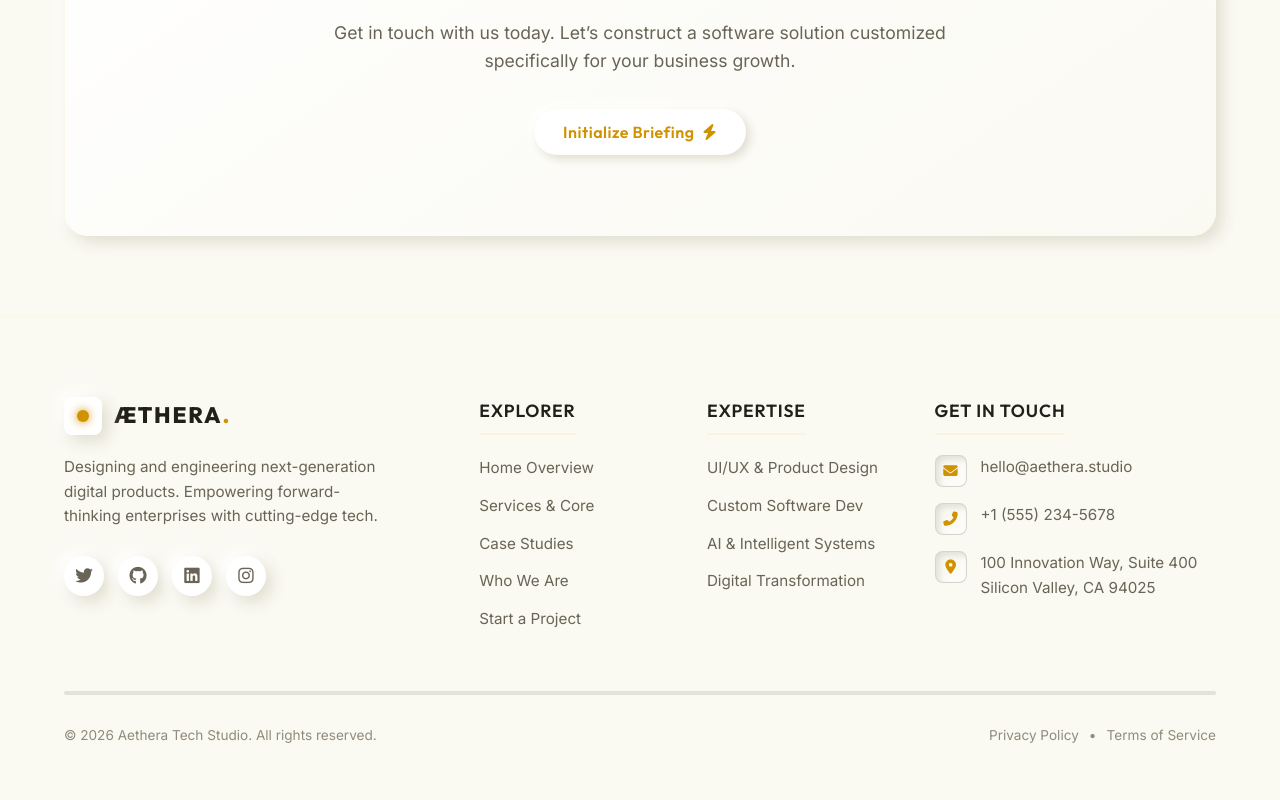
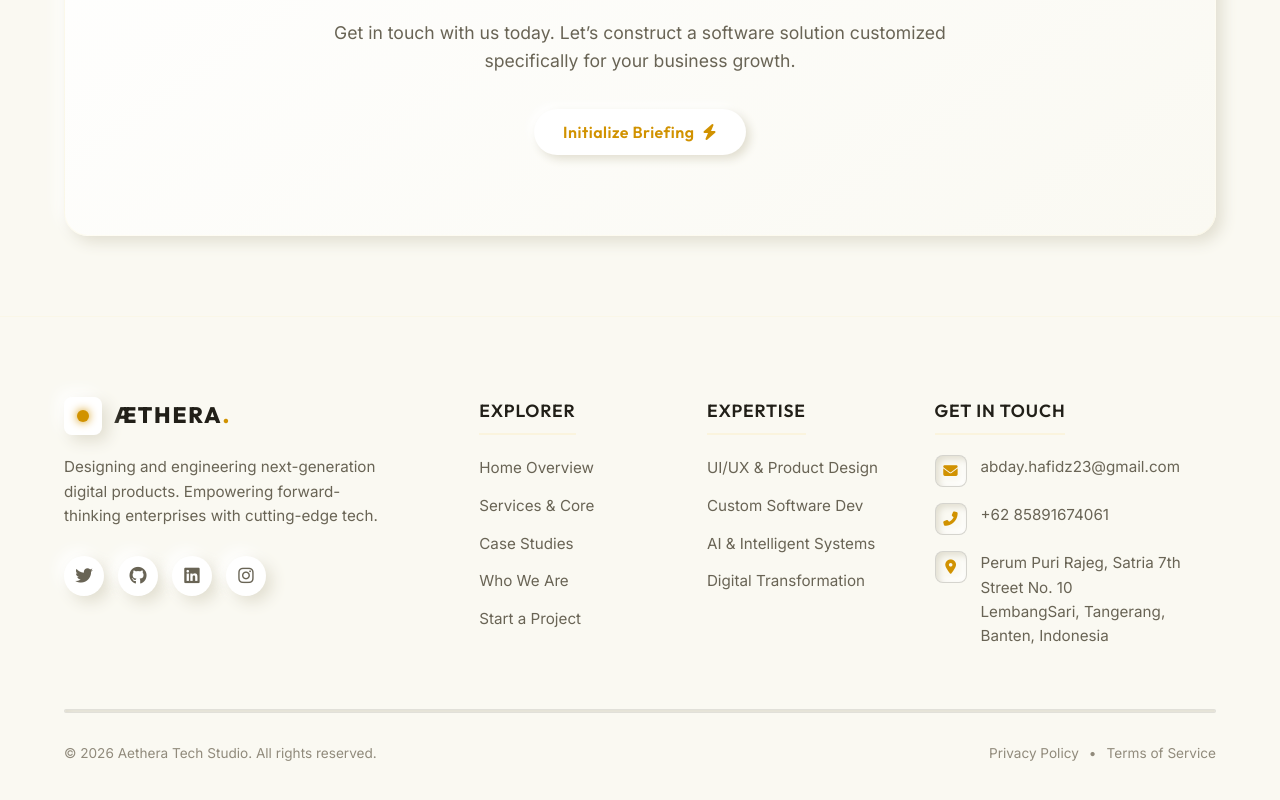
Before and after one commit to abday-wong/ALPHECCI, a React (Vite) app: page / in a window 1280 px wide. Shown: the part 1925-2725 px from the top of the page. Built offline with nearby package versions, Linux system fonts and the light colour scheme.

Commit message:
feat: update contact channels info to Abday Hafidz's real channels

```diff
--- a/src/components/Footer.jsx
+++ b/src/components/Footer.jsx
@@ -74,19 +74,19 @@ export default function Footer({ setActivePage }) {
               <div className="contact-icon-box neo-sunken">
                 <i className="fas fa-envelope text-gold"></i>
               </div>
-              <span>hello@aethera.studio</span>
+              <span>abday.hafidz23@gmail.com</span>
             </li>
             <li>
               <div className="contact-icon-box neo-sunken">
                 <i className="fas fa-phone-alt text-gold"></i>
               </div>
-              <span>+1 (555) 234-5678</span>
+              <span>+62 85891674061</span>
             </li>
             <li>
               <div className="contact-icon-box neo-sunken">
                 <i className="fas fa-map-marker-alt text-gold"></i>
               </div>
-              <span>100 Innovation Way, Suite 400<br />Silicon Valley, CA 94025</span>
+              <span>Perum Puri Rajeg, Satria 7th Street No. 10<br />LembangSari, Tangerang, Banten, Indonesia</span>
             </li>
           </ul>
         </div>
--- a/src/pages/Contact.jsx
+++ b/src/pages/Contact.jsx
@@ -82,13 +82,13 @@ export default function Contact({ preFillData, setPreFillData }) {
               </p>
 
               <ul className="info-list">
-                <li className="info-list-item">
+                 <li className="info-list-item">
                   <div className="info-icon-box neo-sunken">
                     <i className="fas fa-envelope text-gold"></i>
                   </div>
                   <div className="info-text-box">
                     <span className="info-label text-muted">Client Inquiries</span>
-                    <span className="info-value">hello@aethera.studio</span>
+                    <span className="info-value">abday.hafidz23@gmail.com</span>
                   </div>
                 </li>
 
@@ -98,7 +98,7 @@ export default function Contact({ preFillData, setPreFillData }) {
                   </div>
                   <div className="info-text-box">
                     <span className="info-label text-muted">Phone Hotline</span>
-                    <span className="info-value">+1 (555) 234-5678</span>
+                    <span className="info-value">+62 85891674061</span>
                   </div>
                 </li>
 
@@ -108,7 +108,7 @@ export default function Contact({ preFillData, setPreFillData }) {
                   </div>
                   <div className="info-text-box">
                     <span className="info-label text-muted">Global Headquarters</span>
-                    <span className="info-value">100 Innovation Way, Suite 400<br />Silicon Valley, CA 94025</span>
+                    <span className="info-value">Perum Puri Rajeg, Satria 7th Street No. 10<br />LembangSari, Tangerang, Banten, Indonesia</span>
                   </div>
                 </li>
               </ul>
```
